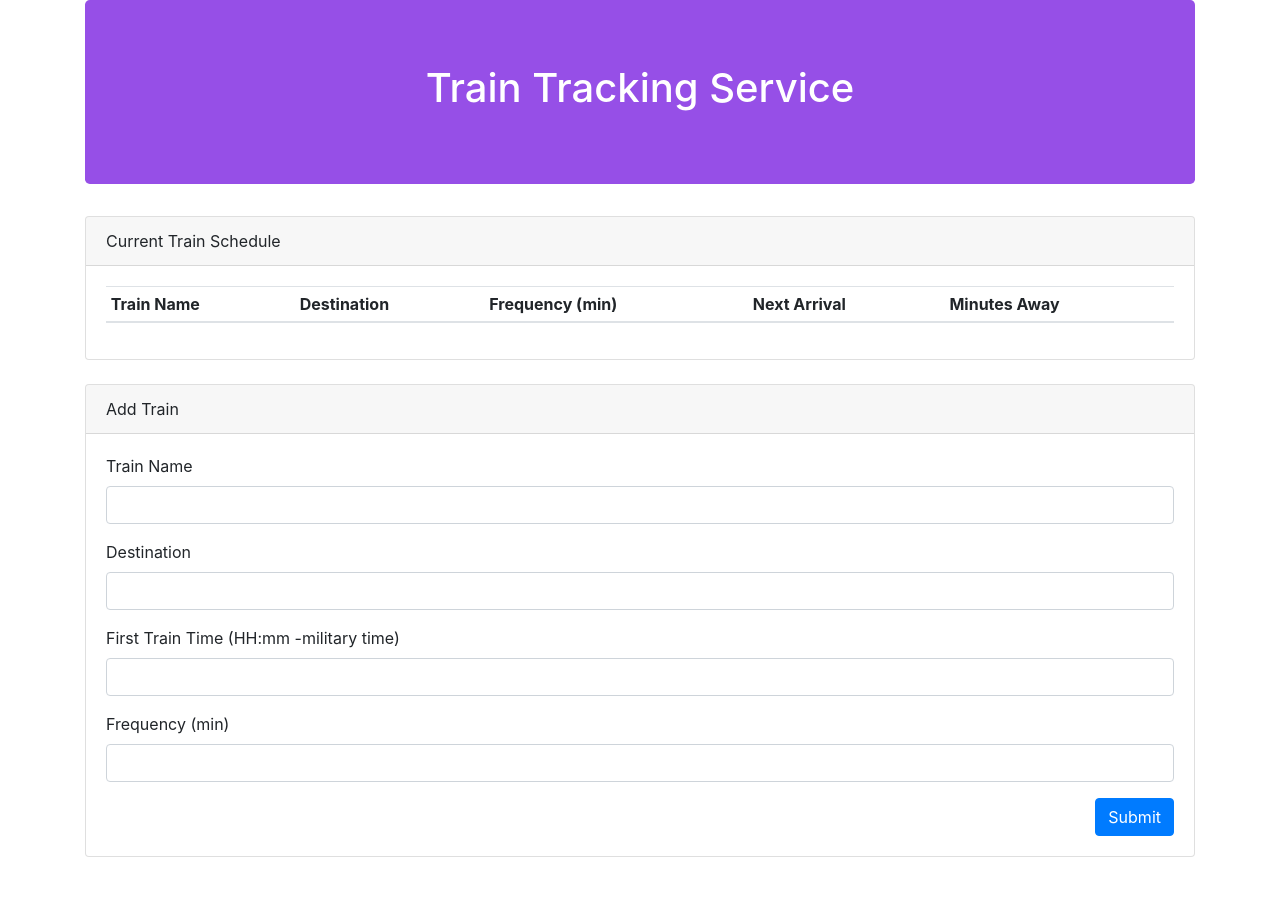
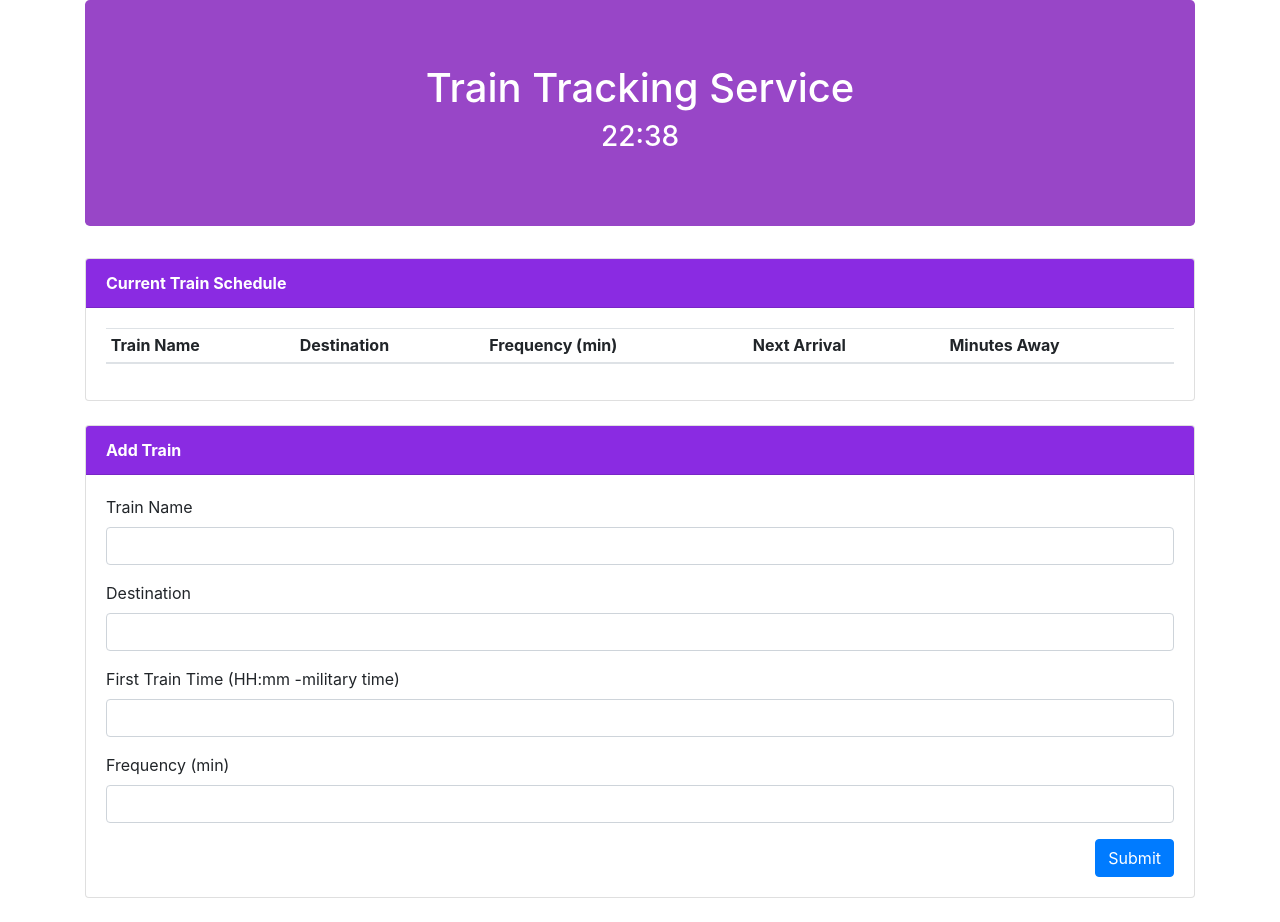
Before and after one commit to EmilPatino/Train-Times, a plain HTML site: page index.html in a window 1280 px wide. Before the commit the page ends 881 px from the top, so only its background shows below. Drawn offline with nearby package versions, Linux system fonts and the light colour scheme; no server answers.

Commit message:
Minor changes to UI

```diff
--- a/assets/javascript/trainTrackerLogic.js
+++ b/assets/javascript/trainTrackerLogic.js
@@ -13,7 +13,7 @@ firebase.initializeApp(config);
 var database = firebase.database();
 
 function currentTime() {
-  var time = moment().format('LT');
+  var time = moment().format('HH:mm');
   $("#displayTime").html(time);
   setTimeout(currentTime, 1000);
 };
@@ -52,6 +52,7 @@ database.ref().on("child_added", function(childSnapshot) {
   console.log(trTime);
   console.log(trFreq);
 
+
   var trTimeConverted = moment(trTime, "HH:mm").subtract(1, "years");
   var currentTime = moment();
   console.log(moment(currentTime).format("HH:mm"));
@@ -60,15 +61,21 @@ database.ref().on("child_added", function(childSnapshot) {
   var minutesForTrain = trFreq - remainderTime;
   var nextArrival = moment().add(minutesForTrain, "minutes").format("HH:mm");
 
+
   var newRow = $("<tr>").append(
     $("<td>").text(trName),
     $("<td>").text(trDest),
     $("<td>").text(trFreq),
     $("<td>").text(nextArrival),
     $("<td>").text(minutesForTrain)
-  );
+    );
 
   $("#train-table > tbody").append(newRow);
+
 });
 
-currentTime;
+setInterval(function() {
+    window.location.reload();
+  }, 60000);
+
+currentTime();
--- a/index.html
+++ b/index.html
@@ -20,7 +20,7 @@
 
   <div class="container">
 
-    <div class="jumbotron" style="background-color: rgb(150, 79, 231); color: white">
+    <div class="jumbotron" style="background-color: rgba(115, 4, 179, 0.733); color: white; font-weight: bold">
       <h1 class="text-center">Train Tracking Service</h1>
       <h3 class="text-center" id="displayTime"></h3>
     </div>
@@ -29,7 +29,7 @@
 
       <div class="col-md-12">
         <div class="card mb-4">
-          <div class="card-header">Current Train Schedule</div>
+          <div class="card-header" style= "background:blueviolet; color: white; font-weight: bold">Current Train Schedule</div>
           <div class="card-body">
             <table class="table table-sm table-hover" id='train-table'>
               <thead>
@@ -52,7 +52,7 @@
     <div class="row">
       <div class="col-md-12">
         <div class="card mb-4">
-          <div class="card-header">Add Train</div>
+          <div class="card-header" style= "background:blueviolet; color: white; font-weight: bold">Add Train</div>
           <div class="card-body">
 
             <form>
```
